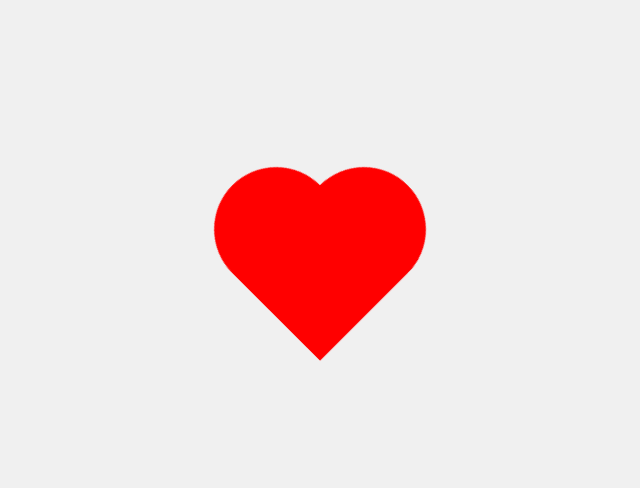
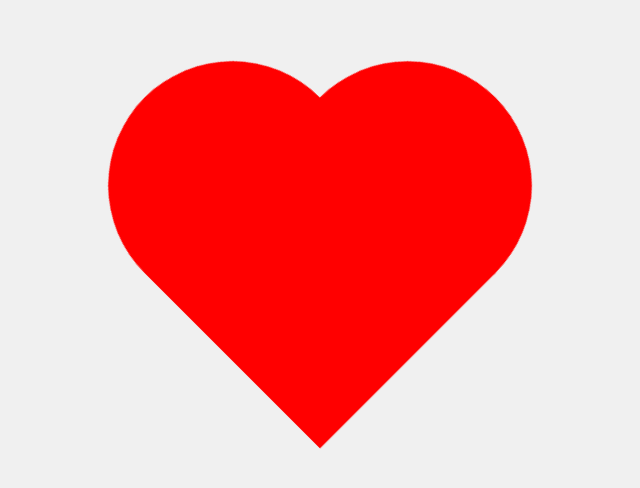
Before and after one commit to MrMusaIFO6/Seeit1234567890, a plain HTML site: page index.html in a window 1280 px wide. Shown: the part 152-640 px from the top of the page, without its empty margins (320-960 px from the left). Drawn offline with Linux system fonts and the light colour scheme.

Commit message:
Update index.html

```diff
--- a/index.html
+++ b/index.html
@@ -21,8 +21,8 @@
 
     .heart {
       position: relative;
-      width: 100px;
-      height: 100px;
+      width: 200px; /* Double size */
+      height: 200px; /* Double size */
       background-color: red;
       transform: rotate(-45deg);
       margin-top: 50px;
@@ -34,17 +34,17 @@
     .heart::after {
       content: "";
       position: absolute;
-      width: 100px;
-      height: 100px;
+      width: 200px; /* Double size */
+      height: 200px; /* Double size */
       background-color: red;
       border-radius: 50%;
-      top: -50px;
+      top: -100px;
       left: 0;
     }
 
     .heart::after {
       top: 0;
-      left: 50px;
+      left: 100px;
     }
 
     @keyframes heartbeat {
@@ -71,14 +71,14 @@
         opacity: 1;
       }
       100% {
-        transform: scale(0.5) translate(calc(var(--dx) * 200px), calc(var(--dy) * 200px));
+        transform: scale(0.5) translate(calc(var(--dx) * 400px), calc(var(--dy) * 400px)); /* Adjust explosion for larger heart */
         opacity: 0;
       }
     }
 
     .message {
       display: none;
-      font-size: 50px;
+      font-size: 70px; /* Increase text size */
       color: red;
       margin-top: 20px;
       font-family: "Ubuntu", serif; /* Apply the font to the message */
@@ -87,7 +87,7 @@
 </head>
 <body>
   <div class="heart" id="heart"></div>
-  <div class="message" id="message"><b>I Love You Samiya</b></div>
+  <div class="message" id="message">I Love You Samiya</div>
 
   <script>
     const heart = document.getElementById("heart");
```
